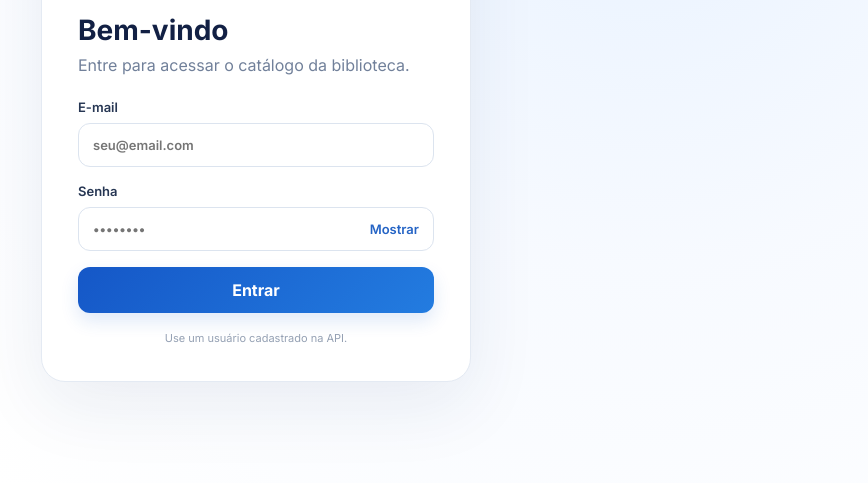
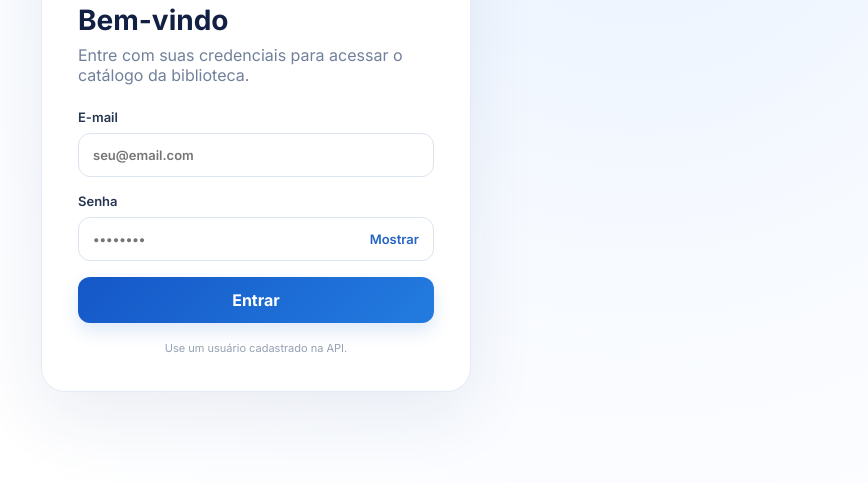
Before and after one commit to NicolyMissehelli/sistema-biblioteca, a website: page frontend-biblioteca/index.html in a window 1280 px wide. Shown: the part 317-800 px from the top of the page, without its empty margins (384-1252 px from the left). Drawn offline with Linux system fonts and the light colour scheme.

Commit message:
fix: melhorar texto da tela de login

```diff
--- a/frontend-biblioteca/index.html
+++ b/frontend-biblioteca/index.html
@@ -19,7 +19,7 @@
         <span>Sistema de Biblioteca</span>
       </div>
       <h1>Bem-vindo</h1>
-      <p>Entre para acessar o catálogo da biblioteca.</p>
+      <p>Entre com suas credenciais para acessar o catálogo da biblioteca.</p>
       <form id="loginForm">
         <label>E-mail
           <input id="loginEmail" type="email" placeholder="seu@email.com" required>
```
